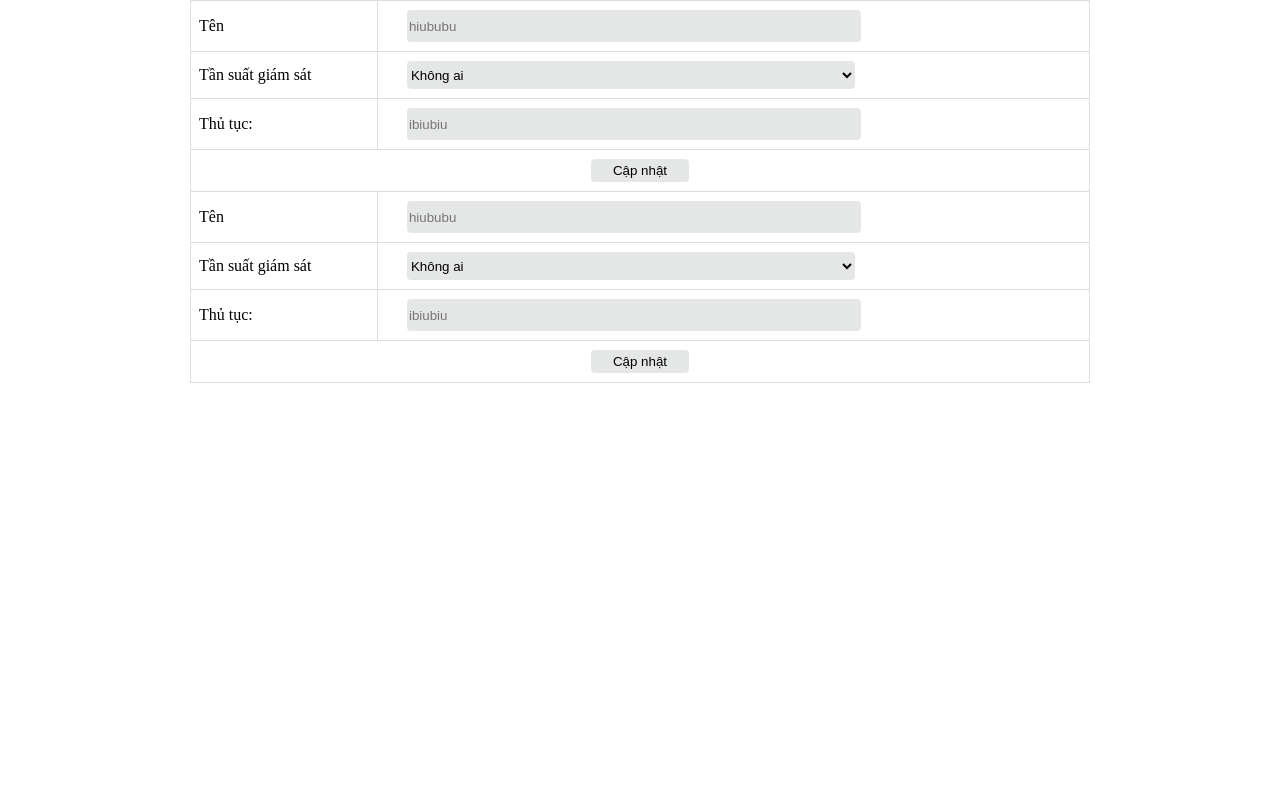
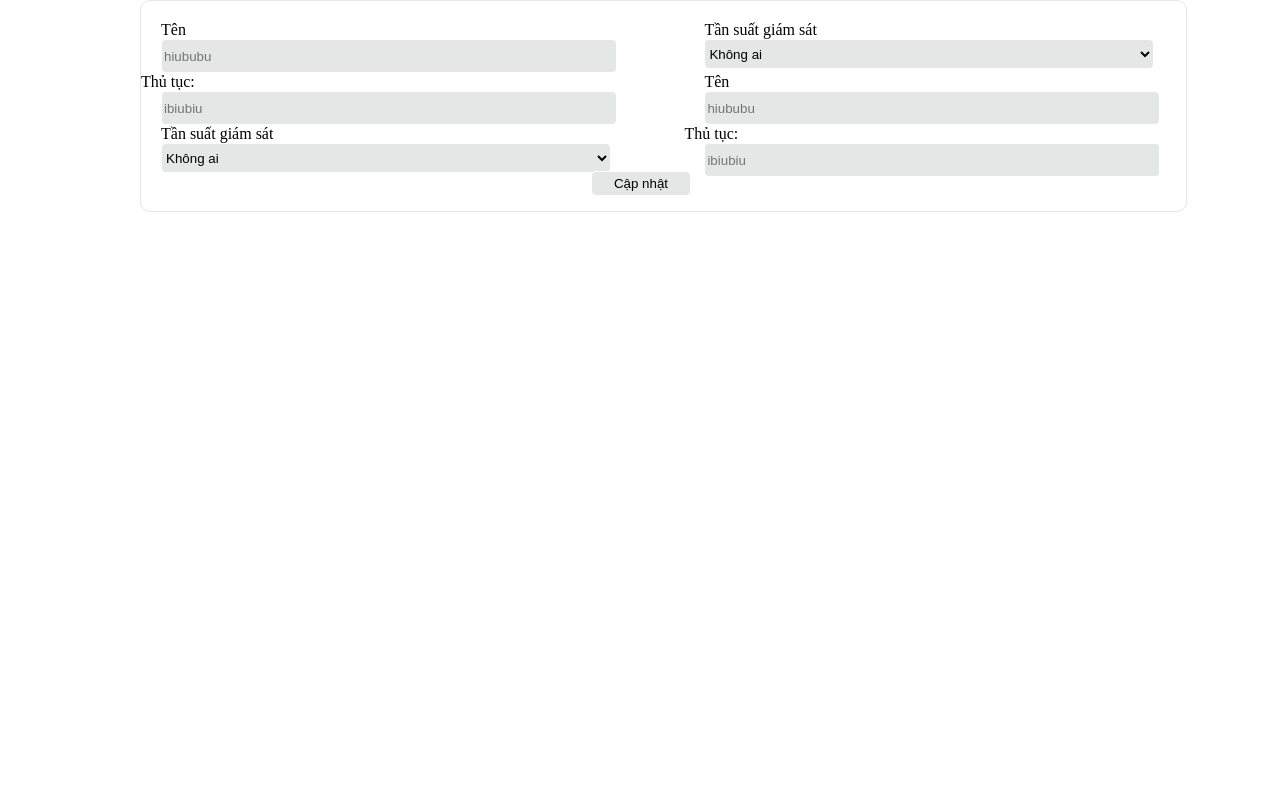
Before and after one commit to Yorunoh/dumb-php-assignment, a PHP site: page /update.php?SUA=6 in a window 1280 px wide. Shown: the part 69-859 px from the top of the page. Before the commit the page ends 452 px from the top, so only its background shows below. Run offline with PHP 8.4, Linux system fonts and the light colour scheme; data comes from the database, SQL or seed files in the repository.

Commit message:
fix something

```diff
--- a/muctieu.css
+++ b/muctieu.css
@@ -685,11 +685,24 @@ th {
     margin-left: 20px;
 }
 .sub1{
+    margin-top:150px;
+    margin-left:450px;
+    position: absolute;
     background-color: rgb(229, 230, 230);;
     border-radius:  5px 5px 5px 5px;
     height:25px;
     width:100px;
     border: 1px solid white;
-    display: block;
-    margin: 0 auto;
 }
+
+/*
+.inputbox{
+    width: 1040px;
+    height: 250px;
+    float: left;
+    position:relative;
+    background-color: white;
+    border-radius:  10px 10px 10px 10px;
+    border: 1px solid rgb(229, 230, 230);
+}
+*/
--- a/update.php
+++ b/update.php
@@ -34,15 +34,21 @@
 
     <div class="formupdate">
         <form method="POST">
-            <table border="1">
+            <div class="midle_second2">
+            <div class="midle_second3">
+            <!--
+                <div class="inputbox">
+                -->
+                <div class="row">
+
                     <?php foreach ($data as $a):?>
-                    <tr>
-                        <td>Tên</td>
-                        <td><input type="text" name="mucdich" placeholder="<?php echo $a['mucdich']?>"  class="select4"></td>
-                    </tr>
-                    <tr>
-                    <td>Tần suất giám sát</td>
-                        <td align="center">
+                        <div class="col1">
+                            <label for="mucdich" class="lab">Tên</label>
+                            <input type="text" name="mucdich" placeholder="<?php echo $a['mucdich']?>"  class="select4">
+                        </div>
+
+                        <div class="col2">
+                            <label for="tansuat" class="lab">Tần suất giám sát</label>
                                 <select id="tansuat" name="tansuat" class="select4">
                                 <option value="không ai" <?php if($a['tansuat'] == 'không ai') {?> selected="selected" <?php } ?>>Không ai</option>
                                 <option value="Hằng ngày" <?php if($a['tansuat'] == 'Hằng ngày') {?> selected="selected" <?php } ?>>Hằng ngày</option>
@@ -50,19 +56,21 @@
                                 <option value="Hằng tháng" <?php if($a['tansuat'] == 'Hằng tháng') {?> selected="selected" <?php } ?>>Hằng tháng</option>
                                 <option value="Quý" <?php if($a['tansuat'] == 'Quý') {?> selected="selected" <?php } ?>>Quý</option>
                                 </select>
-                        </td>
-                    </tr>
+                        </div>
+                        <div class="col2">
+                            <div class="thutuc">Thủ tục:</div>
+                            <input type="text" name="thutuc" placeholder="<?php echo $a['thutuc']?>" class="select4">
+                        </div>
 
-                    <tr>
-                        <td>Thủ tục:</td>
-                        <td><input type="text" name="thutuc" placeholder="<?php echo $a['thutuc']?>" class="select4"></td>
-                    </tr>
-                    <tr>
-                        <td colspan=2 align="center"><input type="submit" name="update" id="" value="Cập nhật" class="sub1"></td>
-                    </tr>
+                            <input type="submit" name="update" id="" value="Cập nhật" class="sub1">
+
                     <?php endforeach;?>
 
-            </table>
+                </div>
+            <!--
+            </div>
+        -->
+            </div>
         </form>
         </div>
         <?php
```
Lines whose indentation alone changed are shown as unchanged.
